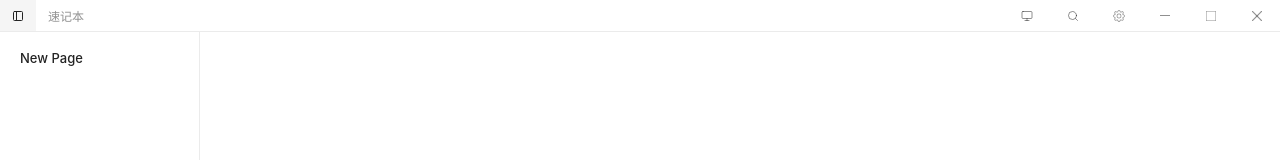
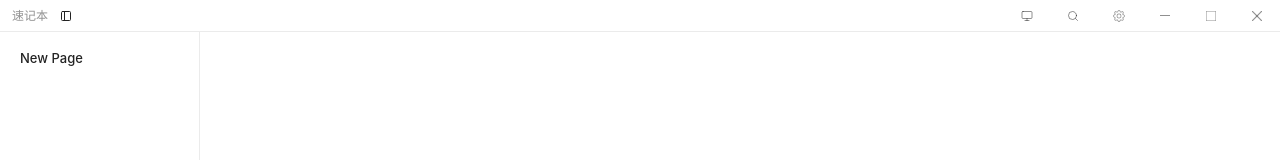
Before and after one commit to L0dyv/LitePad, a React (Vite) app: page / in a window 1280 px wide. Shown: the top 160 px of the page. Built offline with nearby package versions, Linux system fonts and the light colour scheme.

Commit message:
fix: TitleBar 布局调整（标题+按钮顺序、拖动区域、对齐）

```diff
--- a/src/components/TitleBar.css
+++ b/src/components/TitleBar.css
@@ -8,8 +8,7 @@
     -webkit-app-region: drag;
 }
 
-.title-bar-drag {
-    flex: 1;
+.title-bar-left .title-bar-drag {
     display: flex;
     align-items: center;
     padding-left: 12px;
@@ -20,6 +19,7 @@
     font-size: 12px;
     color: var(--text-secondary);
     user-select: none;
+    line-height: 32px;
 }
 
 .title-bar-controls {
@@ -51,16 +51,19 @@
     color: white;
 }
 
-/* 左侧控制区域 */
-.title-bar-left-controls {
+/* 左侧区域：标题 + 侧边栏按钮 */
+.title-bar-left {
     display: flex;
+    align-items: center;
     height: 100%;
-    -webkit-app-region: no-drag;
+    flex: 1;
+    /* 整体可拖动，按钮单独设置 no-drag */
 }
 
 /* 侧边栏切换按钮 */
 .title-bar-btn.sidebar-toggle {
     width: 36px;
+    -webkit-app-region: no-drag;
 }
 
 .title-bar-btn.sidebar-toggle.active {
--- a/src/components/TitleBar.tsx
+++ b/src/components/TitleBar.tsx
@@ -70,24 +70,24 @@ export function TitleBar({ onOpenSettings, onToggleSidebar, sidebarVisible = tru
 
     return (
         <div className="title-bar">
-            {/* 左侧控制区域 */}
-            <div className="title-bar-left-controls">
+            {/* 左侧：标题 + 侧边栏按钮 */}
+            <div className="title-bar-left">
+                <div className="title-bar-drag">
+                    <span className="title-bar-title">{t('app.title')}</span>
+                </div>
                 {onToggleSidebar && (
                     <button
                         className={`title-bar-btn sidebar-toggle ${sidebarVisible ? 'active' : ''}`}
                         onClick={onToggleSidebar}
                         title={t('titleBar.toggleSidebar')}
                     >
-                        {/* 双栏图标（类似 Notion） */}
+                        {/* 双栏图标 */}
                         <svg width="12" height="12" viewBox="0 0 24 24" fill="none" stroke="currentColor" strokeWidth="2" strokeLinecap="round" strokeLinejoin="round">
                             <rect x="3" y="3" width="18" height="18" rx="2" ry="2"></rect>
                             <line x1="9" y1="3" x2="9" y2="21"></line>
                         </svg>
                     </button>
                 )}
-            </div>
-            <div className="title-bar-drag">
-                <span className="title-bar-title">{t('app.title')}</span>
             </div>
             <div className="title-bar-controls">
                 <button
```
